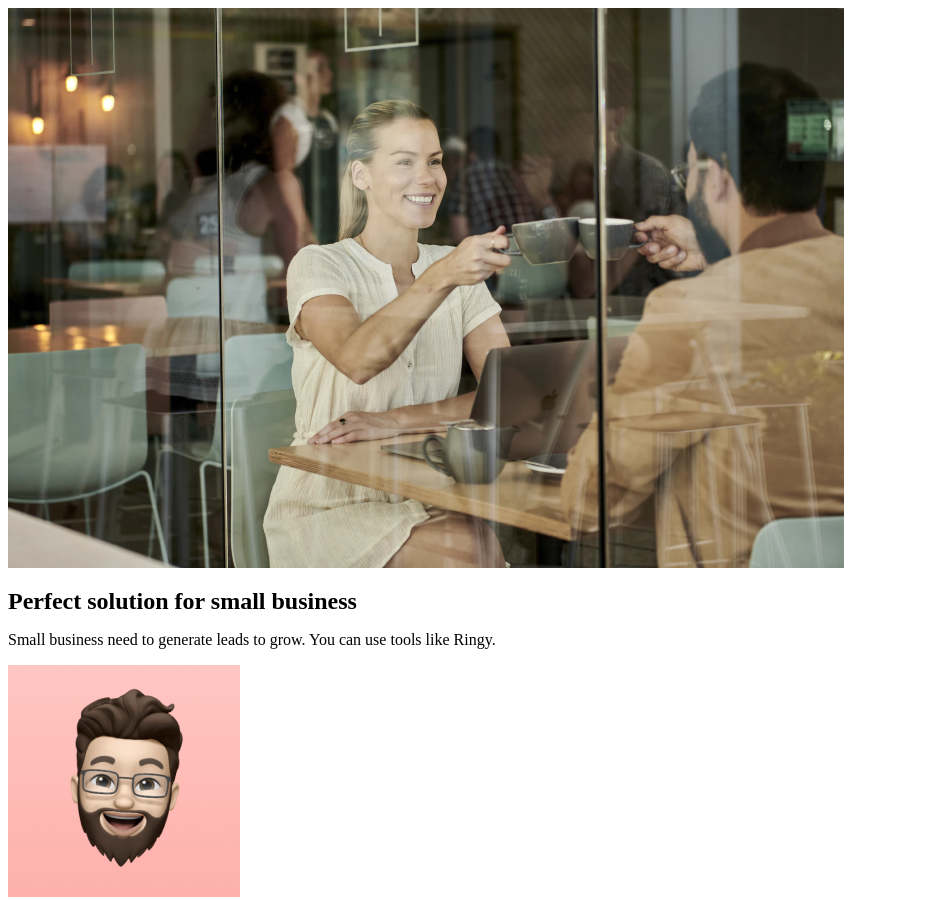
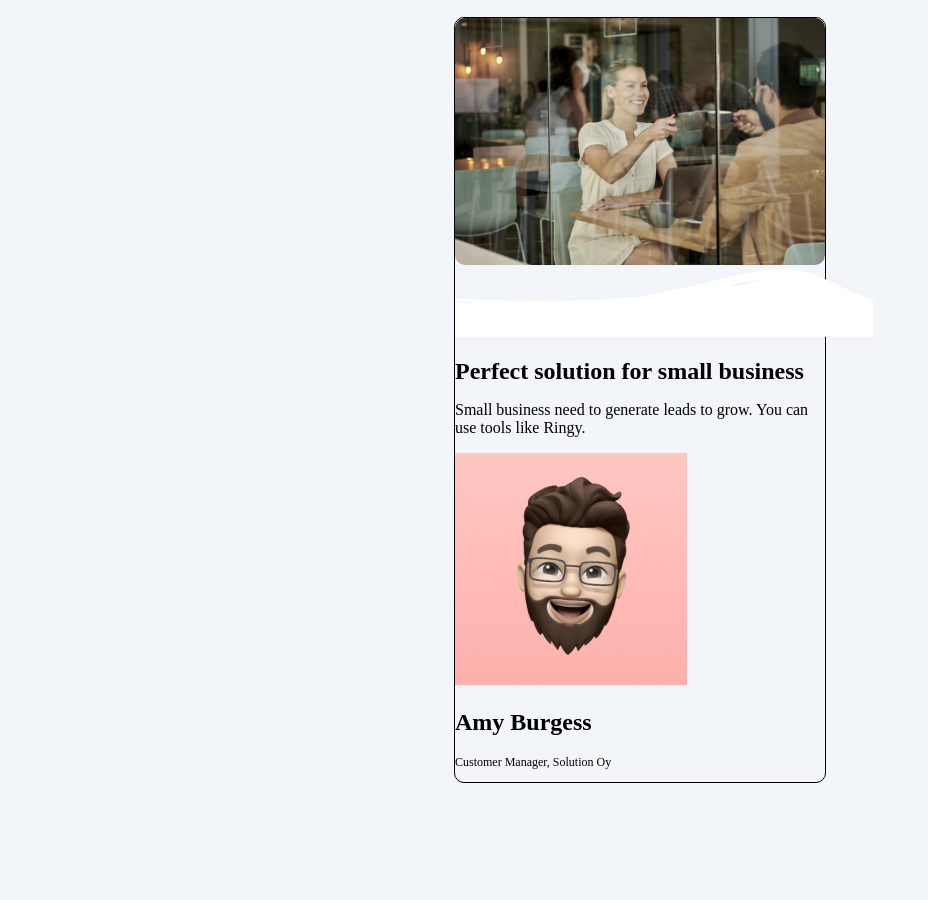
Before and after one commit to erict16/business-blog-card, a plain HTML site: page index.html in a window 1280 px wide. Shown: the top 900 px of the page, without its empty margins (0-928 px from the left). After the commit the page ends 800 px from the top, so only its background shows below. Drawn offline with Linux system fonts and the light colour scheme.

Commit message:
css is so hard

```diff
--- a/index.html
+++ b/index.html
@@ -3,29 +3,31 @@
   <head>
     <meta charset="UTF-8" />
     <meta name="viewport" content="width=device-width, initial-scale=1.0" />
-    <link rel="stylesheet" href="style.css">
+    <link rel="stylesheet" href="style.css" />
     <title>Document</title>
   </head>
   <body>
     <main>
+      <div class="container">
         <div class="image">
-        <img src="hero-image-business-card.png" alt="">
-        <img src="white-overlay.svg" alt="">
+          <img id="hero" src="hero-image-business-card.png" alt="hero-image" />
+          <img id="overley" src="white-overlay.svg" alt="overlay-image" />
         </div>
 
         <div class="content">
-        <h1>
-          Perfect solution for small business
-        </h1>
-        <p>Small business need to generate leads to grow. You can use tools like Ringy.</p>
+          <h1>Perfect solution for small business</h1>
+          <p>
+            Small business need to generate leads to grow. You can use tools
+            like Ringy.
+          </p>
         </div>
 
         <div class="author">
-        <img src="avatar-image-business-card.png" alt="">
+          <img src="avatar-image-business-card.png" alt="" />
           <h2>Amy Burgess</h2>
           <p>Customer Manager, Solution Oy</p>
         </div>
-
+      </div>
     </main>
   </body>
 </html>
--- a/style.css
+++ b/style.css
@@ -1,3 +1,9 @@
+body {
+  margin: 0;
+  height: 100%;
+  background: #f2f5f9;
+}
+
 /* Typography */
 h1 {
   font-size: 24px;
@@ -7,8 +13,41 @@ p {
   font-size: 16px;
 }
 
+/* Class */
+
+main {
+  display: flex;
+  align-items: center;
+  justify-content: center;
+  height: 100vh; /* 100% of the viewport height */
+}
+
+.container {
+  /* Center the content */
+  width: 370px;
+  border: solid 1px;
+  border-radius: 10px;
+}
+
+.image {
+  width: 350px;
+  position: relative;
+}
+
 .author p {
   font-size: 12px;
 }
 
-/*  */
+/* ID */
+#hero {
+  width: 370px;
+  /* padding: 10px; */
+  border-radius: 10px;
+}
+
+#overlay {
+  position: absolute;
+  top: 0;
+  left: 0;
+  z-index: 1;
+}
```
Also changed, not shown: .nova/Configuration.json (added). Lines whose indentation alone changed are shown as unchanged.
